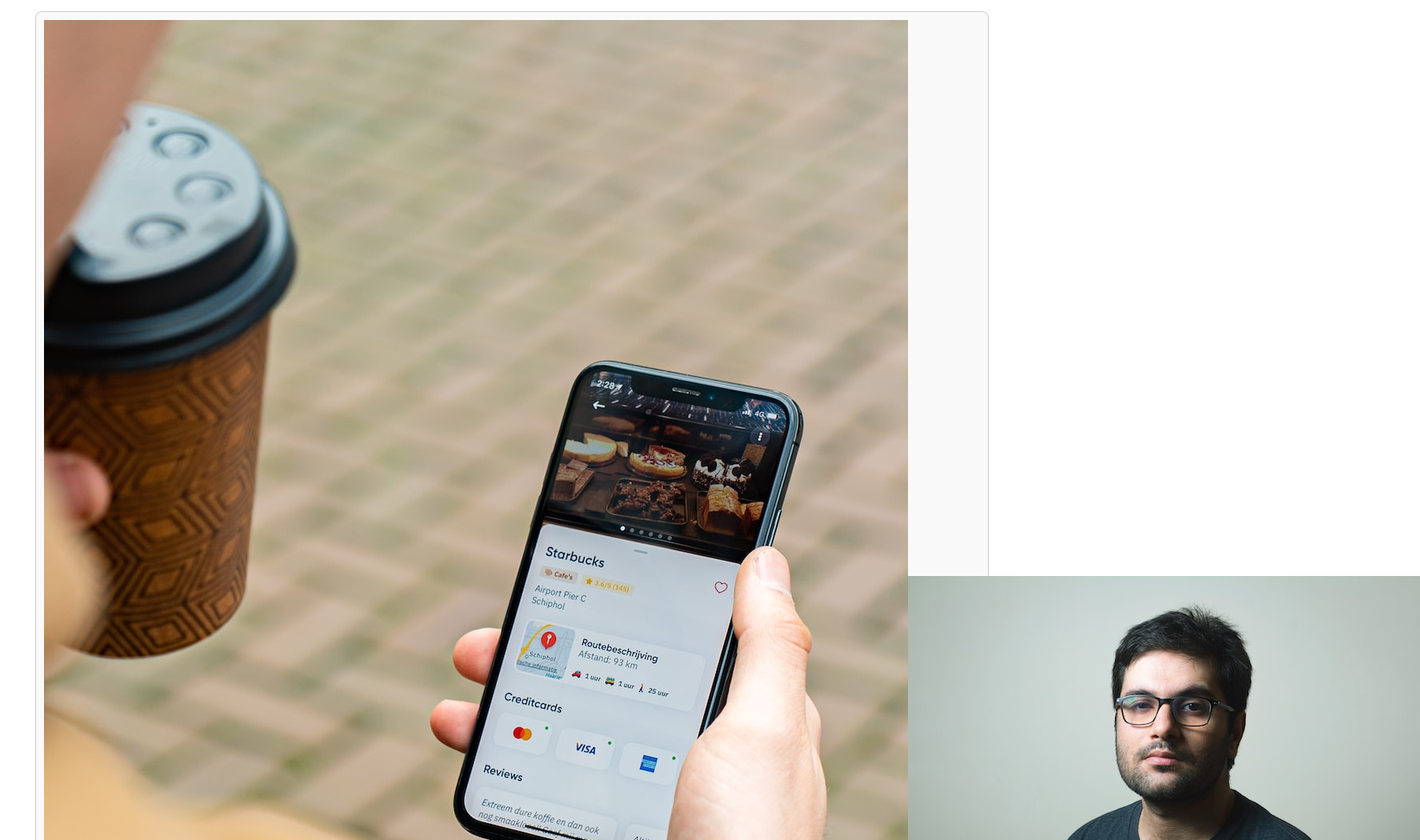
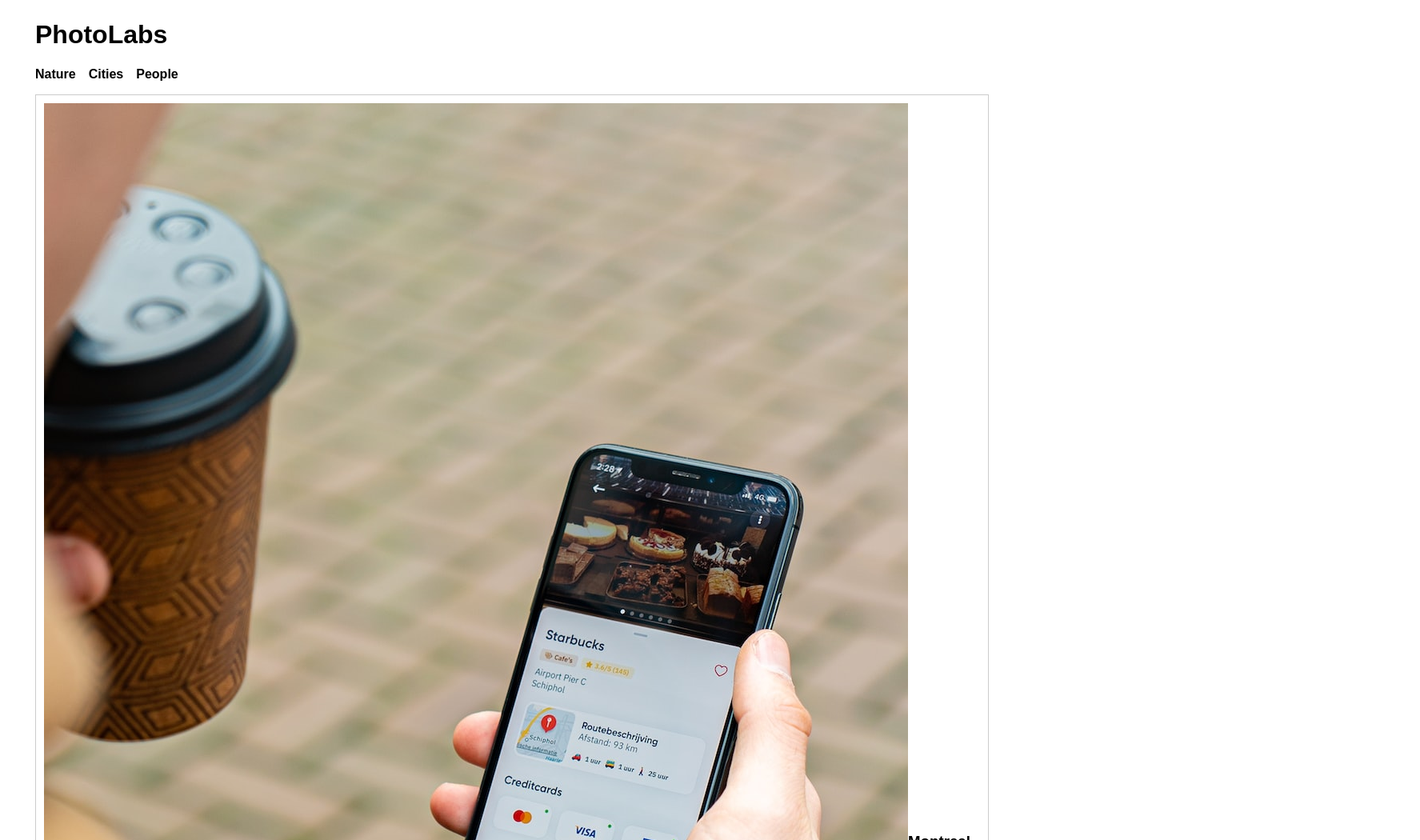
Before and after one commit to abbasbukhari/photolabs2, a React (Vite) app in the folder frontend/: page / in a window 1280 px wide. Shown: the part 40-1090 px from the top of the page at 80% size, 1775 px wide, since content can reach past the window. Built offline with nearby package versions, Linux system fonts and the light colour scheme; the HTML template or start-up script is replaced by a standard one.

Commit message:
Add topic filtering functionality and update PhotoList with topics

```diff
--- a/frontend/src/App.jsx
+++ b/frontend/src/App.jsx
@@ -1,70 +1,22 @@
-import React from 'react';
-import PhotoListItem from './components/PhotoListItem';
+import React, { useState } from 'react';
+import PhotoList from './components/PhotoList';
+import TopicList from './components/TopicList';
 import './styles/App.scss';
 
-const samplePhotos = [
-  {
-    id: 1,
-    location: {
-      city: "Montreal",
-      country: "Canada",
-    },
-    urls: {
-      full: "/Image-1-Full.jpeg",
-      regular: "/Image-1-Regular.jpeg",
-    },
-    user: {
-      username: "exampleuser1",
-      name: "Joe Example",
-      profile: "/profile-1.jpg",
-    },
-  },
-  {
-    id: 2,
-    location: {
-      city: "Toronto",
-      country: "Canada",
-    },
-    urls: {
-      full: "/Image-2-Full.jpeg",
-      regular: "/Image-2-Regular.jpeg",
-    },
-    user: {
-      username: "exampleuser2",
-      name: "Jane Doe",
-      profile: "/profile-2.jpg",
-    },
-  },
-  {
-    id: 3,
-    location: {
-      city: "Vancouver",
-      country: "Canada",
-    },
-    urls: {
-      full: "/Image-3-Full.jpeg",
-      regular: "/Image-3-Regular.jpeg",
-    },
-    user: {
-      username: "exampleuser3",
-      name: "John Smith",
-      profile: "/profile-3.jpg",
-    },
-  },
-];
+const App = () => {
+  const [selectedTopic, setSelectedTopic] = useState(null);
 
-const App = () => (
-  <div className="App">
-    {samplePhotos.map((photo) => (
-      <PhotoListItem
-        key={photo.id}
-        username={photo.user.username}
-        imageSource={photo.urls.regular}
-        location={photo.location}
-        profile={photo.user.profile}
-      />
-    ))}
-  </div>
-);
+  const handleTopicSelect = (topic) => {
+    setSelectedTopic(topic);
+  };
+
+  return (
+    <div className="App">
+      <h1>PhotoLabs</h1>
+      <TopicList onTopicSelect={handleTopicSelect} />
+      <PhotoList selectedTopic={selectedTopic} />
+    </div>
+  );
+};
 
 export default App;
--- a/frontend/src/components/PhotoList.jsx
+++ b/frontend/src/components/PhotoList.jsx
@@ -1,60 +1,71 @@
-import "../styles/PhotoList.scss";
+import React from 'react';
+import PhotoListItem from './PhotoListItem';
+import '../styles/PhotoList.scss';
 
 const sampleDataForPhotoList = [
   {
-    id: 1,
+    id: "1",
     location: {
       city: "Montreal",
       country: "Canada",
     },
     urls: {
-      full: "/Image-1-Full.jpeg",
-      regular: "/Image-1-Regular.jpeg",
+      full: `/Image-1-Full.jpeg`,
+      regular: `/Image-1-Regular.jpeg`,
     },
     user: {
+      id: "1",
       username: "exampleuser",
       name: "Joe Example",
-      profile: "/profile-1.jpg",
+      profile: `/profile-1.jpg`,
     },
   },
   {
-    id: 2,
+    id: "2",
     location: {
       city: "Toronto",
       country: "Canada",
     },
     urls: {
-      full: "/Image-2-Full.jpeg",
-      regular: "/Image-2-Regular.jpeg",
+      full: `/Image-2-Full.jpeg`,
+      regular: `/Image-2-Regular.jpeg`,
     },
     user: {
+      id: "2",
       username: "exampleuser",
       name: "Joe Example",
-      profile: "/profile-1.jpg",
+      profile: `/profile-1.jpg`,
     },
   },
   {
-    id: 3,
+    id: "3",
     location: {
       city: "Ottawa",
       country: "Canada",
     },
     urls: {
-      full: "/Image-3-Full.jpeg",
-      regular: "/Image-3-Regular.jpeg",
+      full: `/Image-3-Full.jpeg`,
+      regular: `/Image-3-Regular.jpeg`,
     },
     user: {
+      id: "3",
       username: "exampleuser",
       name: "Joe Example",
-      profile: "/profile-1.jpg",
+      profile: `/profile-1.jpg`,
     },
   },
 ];
 
-const PhotoList = () => {
+const PhotoList = ({ selectedTopic }) => {
+  const filteredPhotos = sampleDataForPhotoList.filter((photo) =>
+    selectedTopic ? photo.topic === selectedTopic : true
+  );
+
   return (
     <ul className="photo-list">
-      {/* Insert React */}
+      {filteredPhotos.map((photo) => (
+        <PhotoListItem key={photo.id} photo={photo} />
+      ))}
     </ul>
   );
 };
--- a/frontend/src/components/PhotoListItem.jsx
+++ b/frontend/src/components/PhotoListItem.jsx
@@ -1,45 +1,13 @@
-import React, { useState } from 'react';
-import PhotoFavButton from './PhotoFavButton';
-import '../styles/PhotoListItem.scss';
+import React from 'react';
 
-const sampleDataForPhotoListItem = {
-  id: 1,
-  location: {
-    city: "Montreal",
-    country: "Canada",
-  },
-  urls: {
-    full: "/Image-1-Full.jpeg",
-    regular: "/Image-1-Regular.jpeg",
-  },
-  user: {
-    username: "exampleuser",
-    name: "Joe Example",
-    profile: "/profile-1.jpg",
-  },
-};
-
-const PhotoListItem = ({ username, imageSource, location, profile }) => {
-  const [isLiked, setIsLiked] = useState(false);
-
-  const toggleLike = () => {
-    setIsLiked((prev) => !prev);
-    console.log(`${username}'s photo is ${!isLiked ? 'liked' : 'unliked'}`);
-  };
-
-  return (
-    <div className="photo-list__item">
-      <img src={imageSource} alt={`${username}'s photo`} className="photo-list__item__image" />
-      <div className="photo-list__item__details">
-        <img src={profile} alt={`${username}'s profile`} className="photo-list__item__profile-pic" />
-        <div className="photo-list__item__info">
-          <p className="photo-list__item__username">{username}</p>
-          <p className="photo-list__item__location">{location.city}, {location.country}</p>
-        </div>
-        <PhotoFavButton isLiked={isLiked} onClick={toggleLike} />
-      </div>
+const PhotoListItem = ({ photo }) => (
+  <li className="photo-list-item">
+    <img src={photo.urls.regular} alt={`${photo.location.city}, ${photo.location.country}`} />
+    <div className="photo-info">
+      <h3>{photo.location.city}, {photo.location.country}</h3>
+      <p>By: {photo.user.name}</p>
     </div>
-  );
-};
+  </li>
+);
 
 export default PhotoListItem;
--- a/frontend/src/components/TopicList.jsx
+++ b/frontend/src/components/TopicList.jsx
@@ -1,28 +1,32 @@
-import "../styles/TopicList.scss";
+import React, { useState } from 'react';
+import TopicListItem from './TopicListItem';
+import '../styles/TopicList.scss';
 
-const sampleDataForTopicList = [
-  {
-    id: 1,
-    slug: "topic-1",
-    title: "Nature",
-  },
-  {
-    id: 2,
-    slug: "topic-2",
-    title: "Travel",
-  },
-  {
-    id: 3,
-    slug: "topic-3",
-    title: "People",
-  },
+const topics = [
+  { id: "1", name: "Nature" },
+  { id: "2", name: "Cities" },
+  { id: "3", name: "People" },
 ];
 
-const TopicList = () => {
+const TopicList = ({ onTopicSelect }) => {
+  const [selectedTopic, setSelectedTopic] = useState(null);
+
+  const handleTopicClick = (topic) => {
+    setSelectedTopic(topic.id);
+    onTopicSelect(topic.name);
+  };
+
   return (
-    <div className="top-nav-bar__topic-list">
-      {/* Insert React */}
-    </div>
+    <ul className="topic-list">
+      {topics.map((topic) => (
+        <TopicListItem
+          key={topic.id}
+          topic={topic}
+          isSelected={selectedTopic === topic.id}
+          onClick={() => handleTopicClick(topic)}
+        />
+      ))}
+    </ul>
   );
 };
 
--- a/frontend/src/components/TopicListItem.jsx
+++ b/frontend/src/components/TopicListItem.jsx
@@ -1,17 +1,12 @@
-import "../styles/TopicListItem.scss";
+import React from 'react';
 
-const sampleDataForTopicListItem = {
-  id: 1,
-  slug: "topic-1",
-  label: "Nature",
-};
-
-const TopicListItem = () => {
-  return (
-    <div className="topic-list__item">
-      {/* Insert React */}
-    </div>
-  );
-};
+const TopicListItem = ({ topic, isSelected, onClick }) => (
+  <li
+    className={`topic-list-item ${isSelected ? 'selected' : ''}`}
+    onClick={onClick}
+  >
+    {topic.name}
+  </li>
+);
 
 export default TopicListItem;
--- a/frontend/src/styles/PhotoList.scss
+++ b/frontend/src/styles/PhotoList.scss
@@ -1,14 +1,8 @@
 .photo-list {
-  display: flex;
-  flex-wrap: wrap;
-  justify-content: space-between;
-  list-style-type: none;
-  margin: 0;
+  list-style: none;
   padding: 0;
 }
 
-.photo-list:after {
-  content: "";
-  flex: 0 1 30%;
-  margin: 5px;
+.photo-list-item {
+  margin-bottom: 1rem;
 }
--- a/frontend/src/styles/TopicList.scss
+++ b/frontend/src/styles/TopicList.scss
@@ -5,3 +5,20 @@
   align-items: center;
   margin-right: 24px;
 }
+
+.topic-list {
+  list-style: none;
+  display: flex;
+  gap: 1rem;
+  padding: 0;
+}
+
+.topic-list-item {
+  cursor: pointer;
+  font-weight: bold;
+}
+
+.topic-list-item.selected {
+  color: blue;
+  text-decoration: underline;
+}
```
Also changed, not shown: 1 other file (tests, documents, lock files or other folders).
